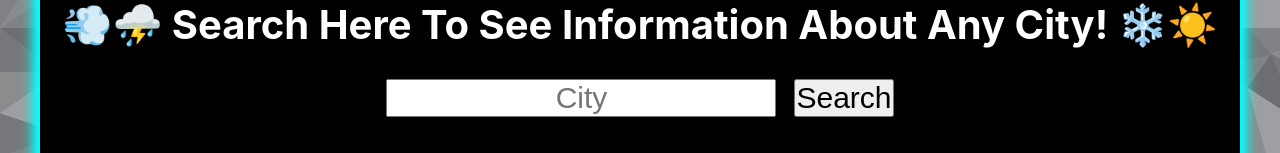
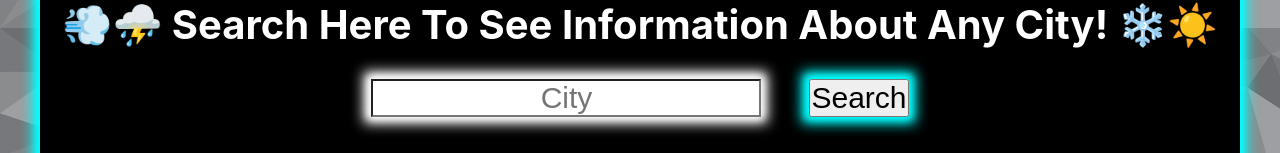
Before and after one commit to liethdallal/Project-3-SkyMap-Connect, a React (Create React App) app: page / in a window 1280 px wide. Shown: the part 172-325 px from the top of the page. Built offline with nearby package versions, Linux system fonts and the light colour scheme; no server answers.

Commit message:
style changes

```diff
--- a/src/components/css/MapDisplay.css
+++ b/src/components/css/MapDisplay.css
@@ -3,8 +3,6 @@
   justify-content: center;
   align-items: center;
   margin: 10px auto;
-  width: 900px;
-  height: 600px;
 }
 
 #map {
@@ -13,8 +11,8 @@
   align-items: center;
   align-self: center;
   align-content: center;
-  width: 800px;
-  height: 500px;
+  width: 94%;
+  height: 600px;
   padding: 0px;
   animation: electric 1s infinite alternate;
 
--- a/src/components/css/Result.css
+++ b/src/components/css/Result.css
@@ -15,13 +15,14 @@ font-size: 50px;
 text-align: center;
 }
 .logo-text{
-font-size: 27px;
+font-size: 21px;
 text-align: center;
 }
 #info-container{
     display: flex;
     justify-content:space-evenly;
     flex-wrap: wrap;
+    gap: 15px;
 }
 #noresults{
   font-size: 150px;
@@ -36,6 +37,7 @@ text-align: center;
 #icons {
 height: 150px;
 width: 150px;
+animation: whitec 1s infinite alternate;
 }
 .image-container {
   position: relative;
@@ -96,6 +98,14 @@ width: 150px;
       box-shadow: 0 0 10px 5px aqua, 0 0 15px 10px aqua; /* Adjust the color as needed */
     }
   }
+  @keyframes whitec {
+    0% {
+      box-shadow: 0 0 5px 2px white, 0 0 10px 5px white; /* Adjust the color as needed */
+    }
+    100% {
+      box-shadow: 0 0 10px 5px white, 0 0 15px 10px white; /* Adjust the color as needed */
+    }
+  }
   /* The Credit for the animation goes to /* ----------------------------------------------
   * Generated by Animista on 2023-11-26 13:5:2
   * Licensed under FreeBSD License.
--- a/src/components/css/Search.css
+++ b/src/components/css/Search.css
@@ -8,15 +8,20 @@
 display: flex;
 justify-content: center;
 align-items: center;
-gap: 18px;
+gap: 48px;
 margin: 30px;
 }
 .inputs {
     font-size: 30px;
     text-align: center;
+  animation: whitec 1s infinite alternate;
+
 }
 #searchbutton{
 font-size: 30px;
+animation: electric 1s infinite alternate;
+
+
 
 }
 button:hover{
@@ -28,6 +33,7 @@ button:hover{
     margin: 40px;
   animation: electric 1s infinite alternate;
 
+
 }
 @keyframes electric {
     0% {
@@ -37,3 +43,11 @@ button:hover{
       box-shadow: 0 0 10px 5px aqua, 0 0 15px 10px aqua;
     }
   }
+  @keyframes whitec {
+    0% {
+      box-shadow: 0 0 5px 2px white, 0 0 10px 5px white; /* Adjust the color as needed */
+    }
+    100% {
+      box-shadow: 0 0 10px 5px white, 0 0 15px 10px white; /* Adjust the color as needed */
+    }
+  }
--- a/src/index.css
+++ b/src/index.css
@@ -10,6 +10,8 @@ body {
   -webkit-font-smoothing: antialiased;
   -moz-osx-font-smoothing: grayscale;
 background-image: url("./components/imgs/background.png");
+background-attachment: fixed;
+
 }
 
 code {
```
